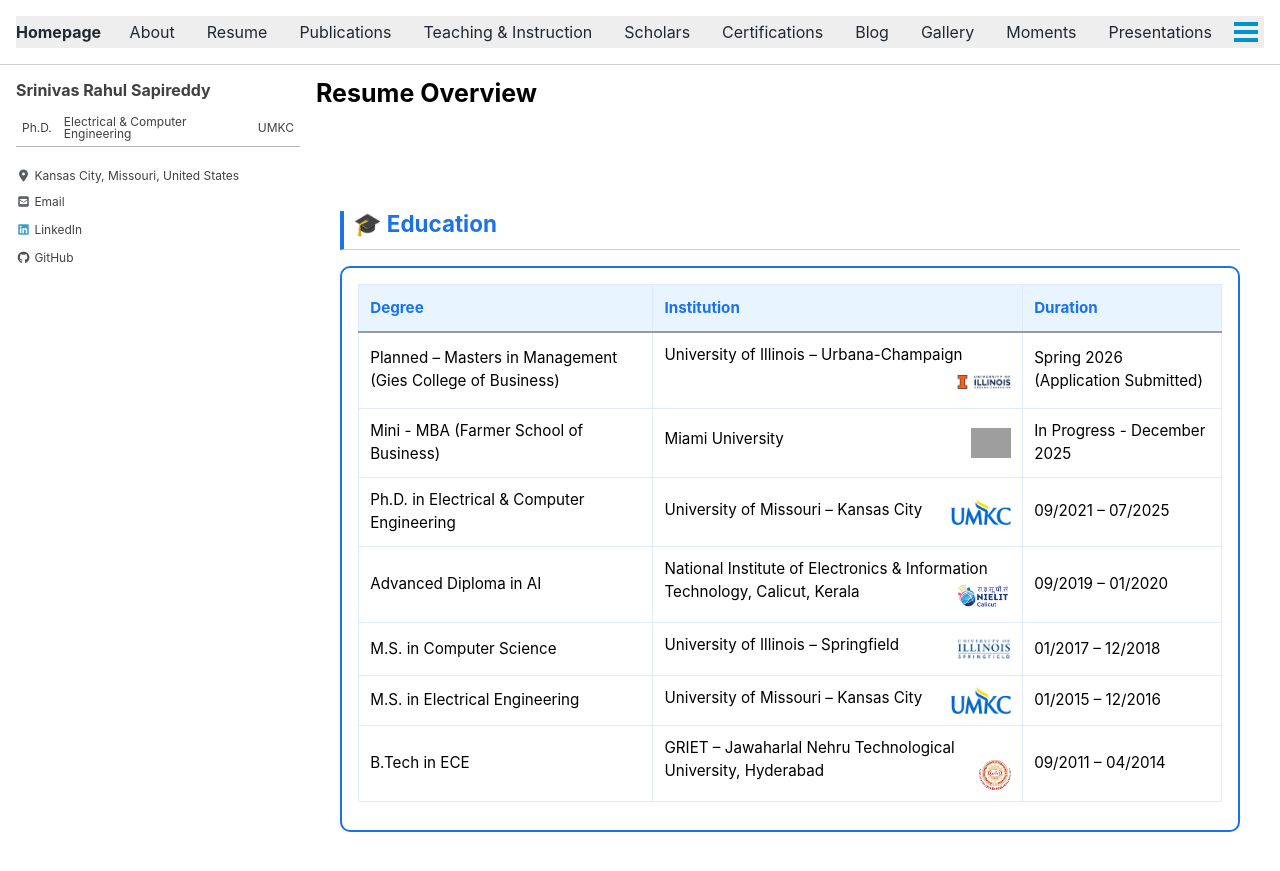
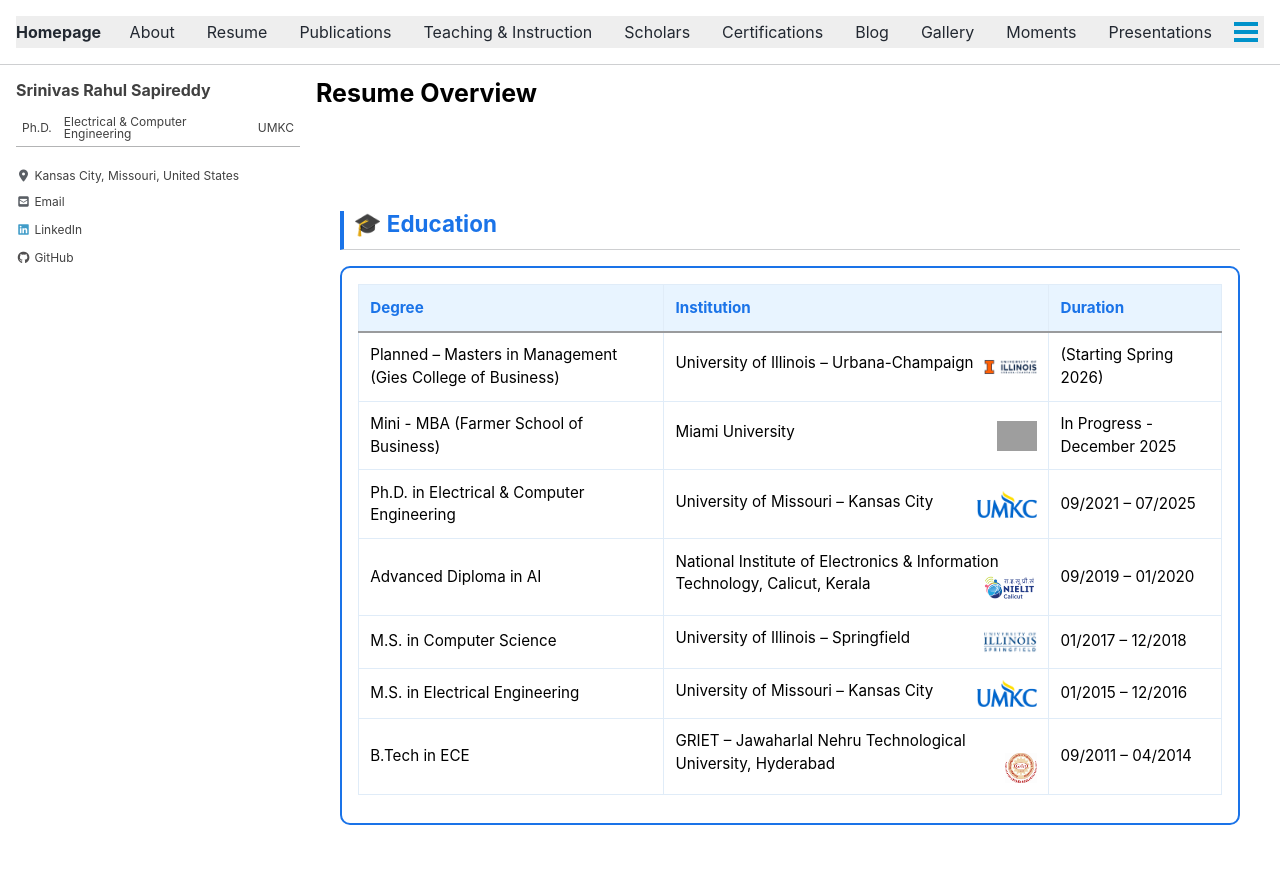
Before and after one commit to srsapireddy/srsapireddy.github.io, a Jekyll site: the page built from _pages/resume.md, in a window 1280 px wide and 900 px high. Shown: the top 871 px of the window. Built offline with Jekyll 4.4.1, drawn with Linux system fonts in a browser that asks for light colours; cached includes are drawn as plain includes; nearby versions of some CDN libraries; grey boxes are pictures that could not be loaded.

Commit message:
Update resume.md

```diff
--- a/_pages/resume.md
+++ b/_pages/resume.md
@@ -93,7 +93,7 @@
 <tr><td>Planned – Masters in Management (Gies College of Business)
             </td><td>University of Illinois – Urbana-Champaign
             <img src="/images/UIUC.jpg" alt="UIUC Logo" class="logo">
-            </td><td>Spring 2026 (Application Submitted)</td></tr>
+            </td><td>(Starting Spring 2026)</td></tr>
 <tr><td>Mini - MBA (Farmer School of Business)
 </td><td>Miami University
 <img src="/images/miami.png" alt="Miami Logo" class="logo">
```
